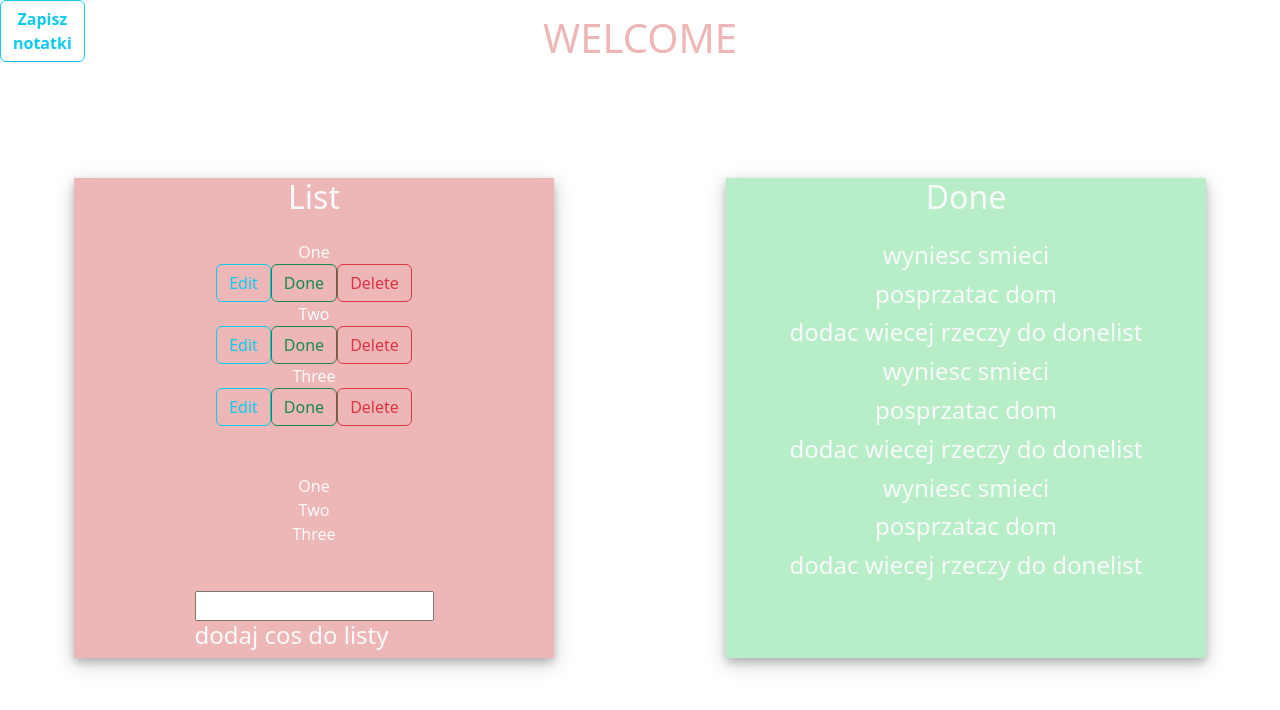
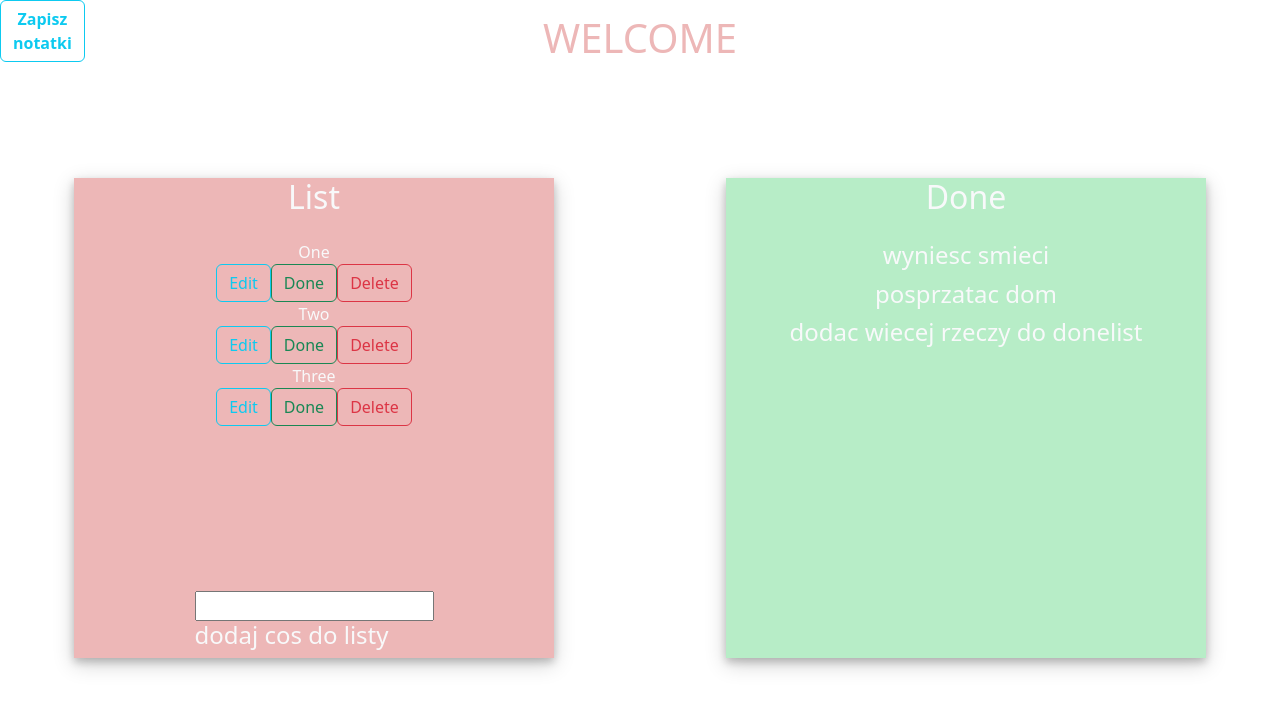
Before and after one commit to Dragonslayer49/listaTodo, a Nuxt app: page / in a window 1280 px wide. Shown: the top 710 px of the page. Built offline with nearby package versions, Linux system fonts and the light colour scheme.

Commit message:
Draggable dzialajace

```diff
--- a/components/DoneList.vue
+++ b/components/DoneList.vue
@@ -1,21 +1,19 @@
 <script setup lang="ts">
 import draggable from "vuedraggable";
-defineProps(['napis','items'])
-const emits=defineEmits([''])
+const prop=defineProps(['napis','items'])
+const emits=defineEmits(['item'])
 </script>
 
 <template>
-  <draggable
-      :list="items"
-  >
-    <template #item="{ element }">
+
       <li>
         <h4>
-          {{ element.text }}
+          {{ napis}}
         </h4>
       </li>
-    </template>
-  </draggable>
+
+
+
 
 
 
--- a/pages/index.vue
+++ b/pages/index.vue
@@ -8,14 +8,15 @@ const modalisko = ref();
 const pokazskonczone = ref(false);
 const nuxtApp = useNuxtApp();
 let id = 0;
+let idd = 0;
 const tekst = ref()
 const items = ref([{id: id++, text: 'One'}, {id: id++, text: 'Two'}, {id: id++, text: "Three"}])
-const Doneitems=ref([{id: id++,text:'wyniesc smieci'},{id: id++,text:'posprzatac dom'},{id: id++,text:'dodac wiecej rzeczy do donelist'}])
+const Doneitems=ref([{idd: idd++,text:'wyniesc smieci'},{idd: idd++,text:'posprzatac dom'},{idd: idd++,text:'dodac wiecej rzeczy do donelist'}])
 
 function DoDone(zrobione){
-  Doneitems.value.push({id: id++,text: zrobione.value})
-  usun.items.value.splice()
-  zrobione.value = null;
+  Doneitems.value.push({idd: idd++,text: zrobione.value})
+  // usun.items.value.splice()
+  // zrobione.value = null;
 }
 function dodaj() {
   const czyjest = items.value.filter((i) => i.text === tekst.value);
@@ -81,29 +82,22 @@ function popup() {
           <h2 class="align-self-center">List</h2>
           <div id="lista" class="d-flex flex-column">
             <ul>
+              <draggable
+                  :list="items"
+              >
+                <template #item="{ element }">
               <Lista
-                  v-for="(item, index) in items"
-                  :key="item.id"
-                  :napis="item.text"
+                  :key="element.id"
+                  :napis="element.text"
                   :items="items"
                   @usun="items.splice(index, 1)"
                   @edytuj="(zmien)=>edytujItemy(index,zmien)"
                   @Doneitems="(zrobione)=>DoDone(zrobione)"
-              />                                                                  <!--LISTA-->
+              />
+                </template></draggable><!--LISTA-->
             </ul>
           </div>
 
-
-
-          <draggable
-              :list="items"
-              tag="ul">
-            <template #item="{ element: napis }">
-              <li>
-                {{ napis.text}}
-              </li>
-            </template>
-          </draggable>                                            <!--draggable test-->
 
 
 
@@ -128,14 +122,18 @@ function popup() {
 
 
               <ul>
-
+                <draggable
+                    :list="Doneitems"
+                >
+                  <template #item="{ element }">
 
                 <DoneList
-                    v-for="(item, index) in Doneitems"
-                    :key="item.id"
-                    :napis="Doneitems.text"
+                    :key="element.idd"
+                    :napis="element.text"
                     :items="Doneitems"
                 />
+                  </template>
+                </draggable>
               </ul>
 
 
```
